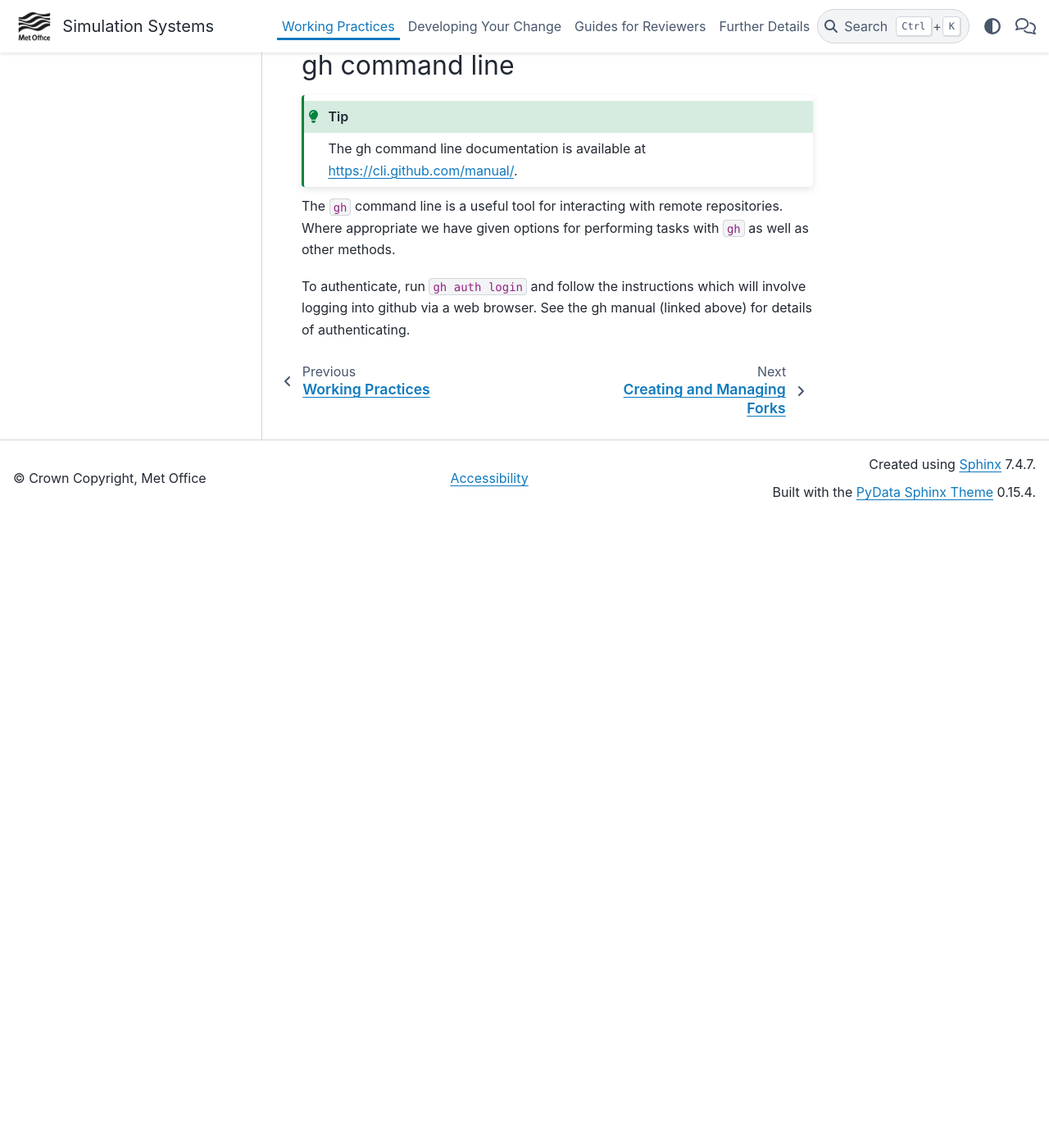
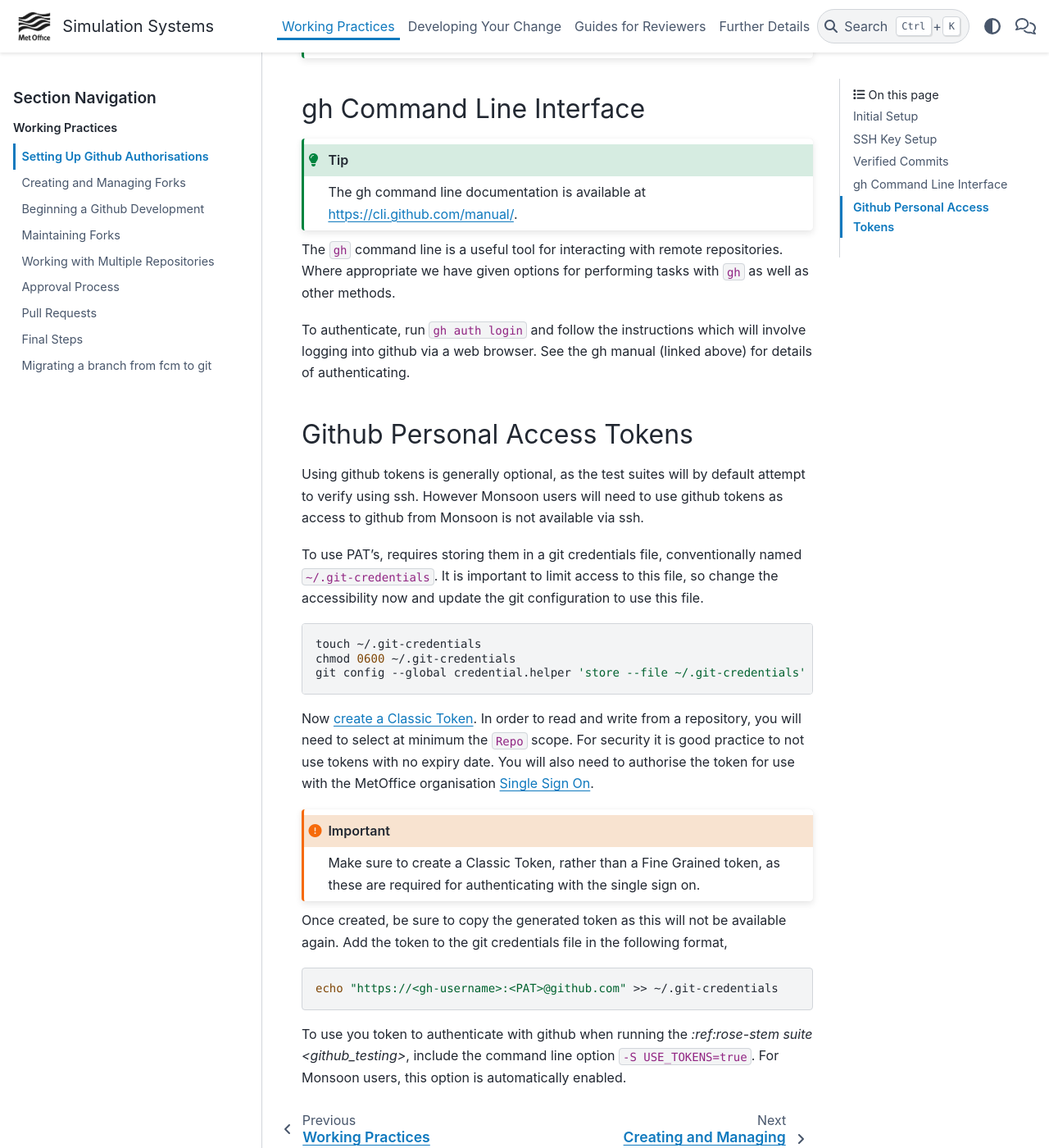
Before and after one commit to MetOffice/simulation-systems, a Sphinx documentation site: the page built from source/WorkingPractices/gh_authorisation.rst, in a window 1280 px wide and 1400 px high, scrolled down 2417 px. Shown: the whole window at 82% size. Built offline with Sphinx 7.4.7 and the PyData theme 0.15.4, drawn with Linux system fonts in a browser that asks for light colours; before the commit the page ends 3047 px from its top, so only the background shows below that; some of the changed text lies outside the part shown.

Commit message:
pat instructions

```diff
--- a/source/Development/testing.rst
+++ b/source/Development/testing.rst
@@ -51,6 +51,9 @@
 ``-S`` Options (non-exhaustive):
 
 * ``-S USE_MIRRORS=true`` - Use local github mirrors instead of ssh.
+* ``-S USE_TOKENS=true`` - Authenticate with github using a :ref:`personal
+  access token <github_pat>` instead of ssh. If both this and ``USE_MIRRORS``
+  are true, then the mirrors will be used instead.
 * ``-S USE_HEADS=true`` - Use the head of the default branch for the github
   source, only intended for usage in nightly testing.
 * ``-S USE_EX[AB/CD/Z]=true`` - MetOffice only, specify the host machine for
--- a/source/WorkingPractices/gh_authorisation.rst
+++ b/source/WorkingPractices/gh_authorisation.rst
@@ -69,7 +69,9 @@
 
     If ssh isn't available (eg. shared accounts), then it is possible to use the
     option ``-S USE_MIRRORS=true`` which will use local git mirrors if available
-    (see :ref:`testing` for more details).
+    (see :ref:`testing` for more details) or ``-S USE_TOKENS=true`` which will
+    use a github Personal Access Token (see :ref:`below <github_pat>`). Access
+    from Monsoon will require using a PAT.
 
 You will require a way of `authenticating with github from git
 <https://docs.github.com/en/get-started/git-basics/set-up-git#authenticating-with-github-from-git>`_.
@@ -108,8 +110,8 @@
     sign each commit.
 
 
-gh command line
----------------
+gh Command Line Interface
+-------------------------
 
 .. tip::
 
@@ -123,3 +125,46 @@
 To authenticate, run ``gh auth login`` and follow the instructions which will
 involve logging into github via a web browser. See the gh manual (linked above)
 for details of authenticating.
+
+.. _github_pat:
+
+Github Personal Access Tokens
+-----------------------------
+
+Using github tokens is generally optional, as the test suites will by default
+attempt to verify using ssh. However Monsoon users will need to use github
+tokens as access to github from Monsoon is not available via ssh.
+
+To use PAT's, requires storing them in a git credentials file, conventionally
+named ``~/.git-credentials``. It is important to limit access to this file, so
+change the accessibility now and update the git configuration to use this file.
+
+.. code-block:: shell
+
+    touch ~/.git-credentials
+    chmod 0600 ~/.git-credentials
+    git config --global credential.helper 'store --file ~/.git-credentials'
+
+Now `create a Classic Token
+<https://docs.github.com/en/authentication/keeping-your-account-and-data-secure/managing-your-personal-access-tokens#creating-a-personal-access-token-classic>`_.
+In order to read and write from a repository, you will need to select at minimum
+the ``Repo`` scope. For security it is good practice to not use tokens with no
+expiry date. You will also need to authorise the token for use with the
+MetOffice organisation `Single Sign On
+<https://docs.github.com/en/enterprise-cloud@latest/authentication/authenticating-with-single-sign-on/authorizing-a-personal-access-token-for-use-with-single-sign-on>`_.
+
+.. important::
+
+    Make sure to create a Classic Token, rather than a Fine Grained token, as
+    these are required for authenticating with the single sign on.
+
+Once created, be sure to copy the generated token as this will not be available
+again. Add the token to the git credentials file in the following format,
+
+.. code-block:: shell
+
+    echo "https://<gh-username>:<PAT>@github.com" >> ~/.git-credentials
+
+To use you token to authenticate with github when running the `:ref:rose-stem
+suite <github_testing>`, include the command line option ``-S USE_TOKENS=true``.
+For Monsoon users, this option is automatically enabled.
```
